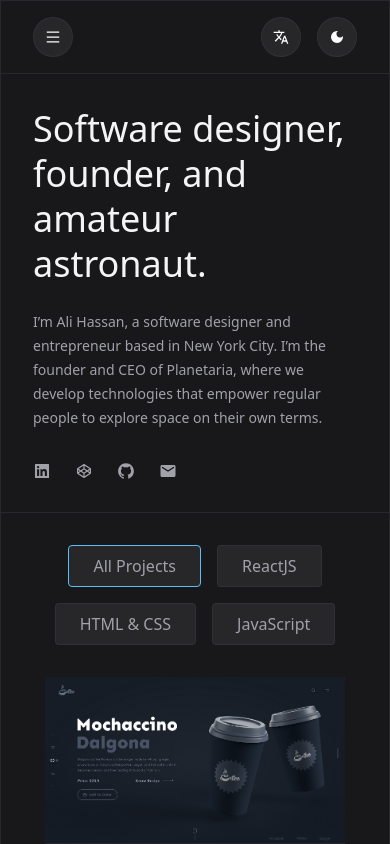
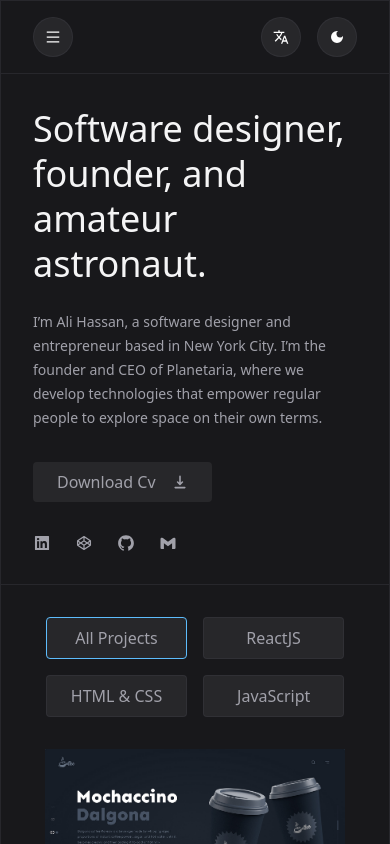
Before and after one commit to Abdelrahman5243/abdelrahman-ragab-portfolio, a React (Vite) app: page / in a window 390 px wide. Shown: the top 844 px of the page. Built offline with nearby package versions, Linux system fonts and the light colour scheme.

Commit message:
Download Cv

```diff
--- a/src/components/Contact/Contact.jsx
+++ b/src/components/Contact/Contact.jsx
@@ -76,10 +76,10 @@ const Contact = () => {
         </form>
 
         <div className="w-1/2 animation hidden lg:block">
-          {/* <Lottie
+          <Lottie
             className="contact-animation h-[355px]"
             animationData={contactAnimation}
-          /> */}
+          />
         </div>
       </div>
     </section>
--- a/src/components/Hero/Hero.jsx
+++ b/src/components/Hero/Hero.jsx
@@ -3,8 +3,9 @@ import devAnimation from "../../assets/animation/dev.json";
 import { useRef } from "react";
 import { motion } from "framer-motion";
 import { AiFillLinkedin, AiOutlineCodepen, AiFillGithub } from "react-icons/ai";
-import { MdMail } from "react-icons/md";
-
+import { BiLogoGmail } from "react-icons/bi";
+import { HiDownload } from "react-icons/hi";
+import cv from "../../assets/cv.pdf";
 // Define a constant object for dynamic content
 const HERO_CONTENT = {
   title: "Software designer, founder, and amateur astronaut.",
@@ -34,7 +35,7 @@ const HERO_CONTENT = {
     {
       href: "mailto:example@example.com",
       icon: (
-        <MdMail className="hover:text-dark-iconHover transition-all duration-300 cursor-pointer" />
+        <BiLogoGmail className="hover:text-dark-iconHover transition-all duration-300 cursor-pointer" />
       ),
     },
   ],
@@ -54,11 +55,18 @@ const Hero = () => {
         >
           {HERO_CONTENT.title}
         </motion.h1>
-
         <p className="text-sm leading-6 mb-8 dark:text-dark-subtitle text-light-subtitle">
           {HERO_CONTENT.description}
         </p>
-
+        <a
+          href={cv}
+          download={"abdelrahman ragab (Cv).pdf"}
+          className="max-w-max mb-8 py-2 px-6 bg-light-bgHeader dark:bg-dark-bgHeader text-light-subtitle
+        dark:text-dark-subtitle rounded flex gap-4 items-center"
+        >
+          Download Cv
+          <HiDownload />
+        </a>
         <div className="flex text-lg gap-6 dark:text-dark-subtitle text-light-subtitle">
           {HERO_CONTENT.socialLinks.map((link, index) => (
             <a
@@ -74,13 +82,13 @@ const Hero = () => {
       </div>
 
       <div className="right-section w-full hidden lg:block">
-        {/* <Lottie
+         <Lottie
           lottieRef={lottieRef}
           onLoadedImages={() => {
             lottieRef.current.setSpeed(0.5);
           }}
           animationData={devAnimation}
-        /> */}
+        />
       </div>
     </section>
   );
--- a/src/components/Projects/Projects.jsx
+++ b/src/components/Projects/Projects.jsx
@@ -1,7 +1,7 @@
 import { useState } from "react";
 import { myProjects, categories } from "./myProjects";
 import ProjectCard from "./ProjectCard";
-
+import "./projects.css"
 const Projects = () => {
   const [currentActive, setCurrentActive] = useState("All Projects");
 
@@ -19,14 +19,14 @@ const Projects = () => {
 
   return (
     <section
-      className="mx-auto my-8 flex flex-col gap-8 md:flex-row justify-between
+      className="w-full mx-auto my-8 flex gap-8 flex-col md:flex-row justify-between
      bg-light-secondary dark:bg-dark-secondary items-start "
     >
-      <div className="buttons flex flex-wrap justify-center md:flex-col gap-4">
+      <div className="flex flex-wrap justify-center md:flex-col gap-4">
         {Allcategories.map((category, index) => (
           <button
             key={index}
-            className={`py-2 px-6 bg-light-bgHeader dark:bg-dark-bgHeader text-light-subtitle dark:text-dark-subtitle
+            className={`filter-btn py-2 px-6 bg-light-bgHeader dark:bg-dark-bgHeader text-light-subtitle dark:text-dark-subtitle
               rounded  ${
                 currentActive === category
                   ? "border border-dark-blue"
--- a/src/components/Projects/projects.css
+++ b/src/components/Projects/projects.css
@@ -0,0 +1,3 @@
+.filter-btn{
+    min-width: 141px;
+}
```
Also changed, not shown: vercel.json (added), 1 other file (tests, documents, lock files or other folders).
